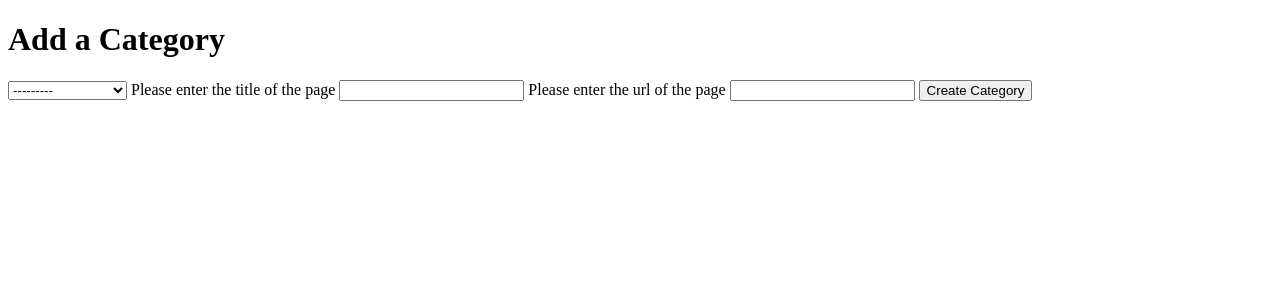
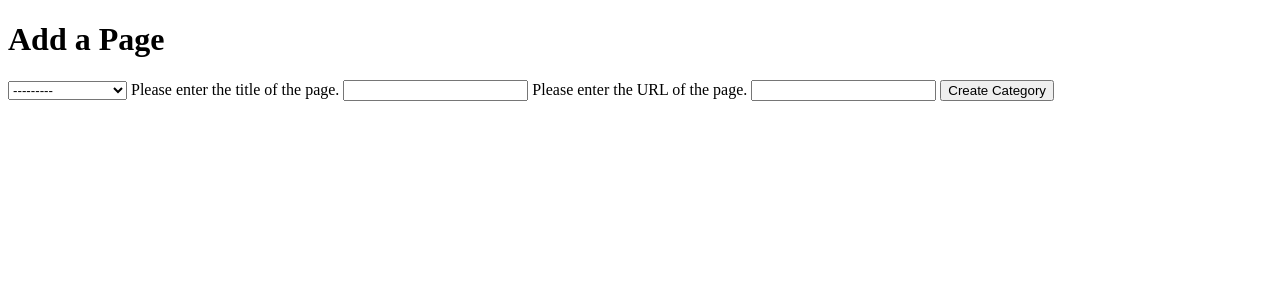
Before and after one commit to geanfelipe/journeyrango, a Django app: template templates/rango/add_page.html in a window 1280 px wide. Shown: the top 300 px of the page. Run offline with Django 3.2, Linux system fonts and the light colour scheme; data comes from the database, SQL or seed files in the repository; both versions use the stored data as it was after the commit; the template is opened without the code that fills it: values that come from a table or form of the project are taken from there, most other values are stand-ins (such as "Sample title", 1, 10 or a date in 2020).

Commit message:
missing form add page

```diff
--- a/rango/forms.py
+++ b/rango/forms.py
@@ -16,33 +16,26 @@
 		model = Category
 		fields = ('name',)
 
-	class PageForms(forms.ModelForm):
-		title = forms.CharField(max_length=128,help_text="Please enter the title of the page")
-		url = forms.URLField(max_length=200,help_text="Please enter the url of the page")
-		views = forms.IntegerField(widget=forms.HiddenInput(),initial=0)
+class PageForms(forms.ModelForm):
+	title = forms.CharField(max_length=128, help_text="Please enter the title of the page.")
+	url = forms.URLField(max_length=200, help_text="Please enter the URL of the page.")
+	views = forms.IntegerField(widget=forms.HiddenInput(), initial=0)
 
-		class Meta:
-			#association between the model form and a model
-			model = Page
-			# What fields do we want to include in our form?
-        	# This way we don't need every field in the model present.
-        	# Some fields may allow NULL values, so we may not want to include them...
-        	# Here, we are hiding the foreign key.
-        	# we can either exclude the category field from the form,
-        	fields=('title','url','views',)
-        	#or specify the fields to include (i.e. not include the category field)
-        	#fields = ('title', 'url', 'views')
-
-        def clean(self):
-        	cleaned_data = self.cleaned_data
-        	url = cleaned_data.get('url')
-        	# If url is not empty and doesn't start with 'http://', prepend 'http://'.
-        	if url and not url.startswith('http://'):
-        		url = 'http://' + url
-        		cleaned_data['url'] = url
-
-        		return cleaned_data
-
+	class Meta:
+		model = Page
+    	exclude = ('category',)
+        #or specify the fields to include (i.e. not include the category field)
+        #fields = ('title', 'url', 'views')
+	"""
+	def clean(self):
+		cleaned_data = self.cleaned_data
+		url = cleaned_data.get('url')
+    	# If url is not empty and doesn't start with 'http://', prepend 'http://'.
+    	if url and not url.startswith('http://'):
+       		url = 'http://' + url
+      		cleaned_data['url'] = url
+      	return cleaned_data
+      	"""
         #----
         #n Django 1.7+ it is now required to specify the fields that are included, via fields, or specify the fields that
         #are to be excluded, via exclude.
--- a/rango/urls.py
+++ b/rango/urls.py
@@ -8,5 +8,6 @@
 	url(r'^about/$',views.about, name = 'about'),
 	url(r'^add_category/$', views.add_category, name='add_category'),
 	url(r'^category/(?P<category_name_slug>[\w\-]+)/$', views.category, name='category'),
+	url(r'^category/(?P<category_name_url>/add_page/[\w\-]+)/$', views.add_page, name='add_page'),
 
 	)
--- a/templates/rango/add_category.html
+++ b/templates/rango/add_category.html
@@ -7,7 +7,7 @@
     <body>
         <h1>Add a Category</h1>
 
-        <form id = "category_form" method="post" action="/rango/add_category/">
+        <form id = "page_form" method="post" action="/rango/add_category/">
 
         	<!--oken de Cross-Site Request Forgery (CSRF)-->
         	{% csrf_token %}
@@ -17,11 +17,11 @@
 
         	{% for field in form.visible_fields %}
         		{{ field.errors }}
-        		{{ field.help_text }}
+                {{ field.help_text }}
         		{{ field }}
         	{% endfor %}
 
-        	<input type="submit" name="submit" value="Create Category"/>
+        	<input type="submit" name="submit" value="Create Page"/>
 
         </form>
     </body>
--- a/templates/rango/add_page.html
+++ b/templates/rango/add_page.html
@@ -5,9 +5,9 @@
     </head>
 
     <body>
-        <h1>Add a Category</h1>
+        <h1>Add a Page</h1>
 
-        <form id = "category_form" method="post" action="/rango/add_category/">
+        <form id = "category_form" method="post" action="/rango/category/{{link}}/add_page/">
 
         	<!--oken de Cross-Site Request Forgery (CSRF)-->
         	{% csrf_token %}
--- a/templates/rango/category.html
+++ b/templates/rango/category.html
@@ -23,5 +23,8 @@
         {% else %}
             The specified category {{ category_name }} does not exist!
         {% endif %}
+
+        <a href="/rango/category/{{ category.slug }}/add_page/">Add Page</a>
+
     </body>
 </html>
--- a/templates/rango/index.html
+++ b/templates/rango/index.html
@@ -25,7 +25,7 @@
 	        <h2> The top 5 most viewed</h2>
 	        <ul>
 	        	{% for top in viewed %}
-	        	<li><a href="/rango/category/{{ category.slug }}">{{ top.title }}</a> </li>
+	        	<li><a href="{{ top.url }}">{{ top.title }}</a> </li>
 	        	{% endfor %}
 	        </ul>
 	    {% else %}
```
Also changed, not shown: rango/views.py (+8 -7 lines), db.sqlite3, 3 other files.
